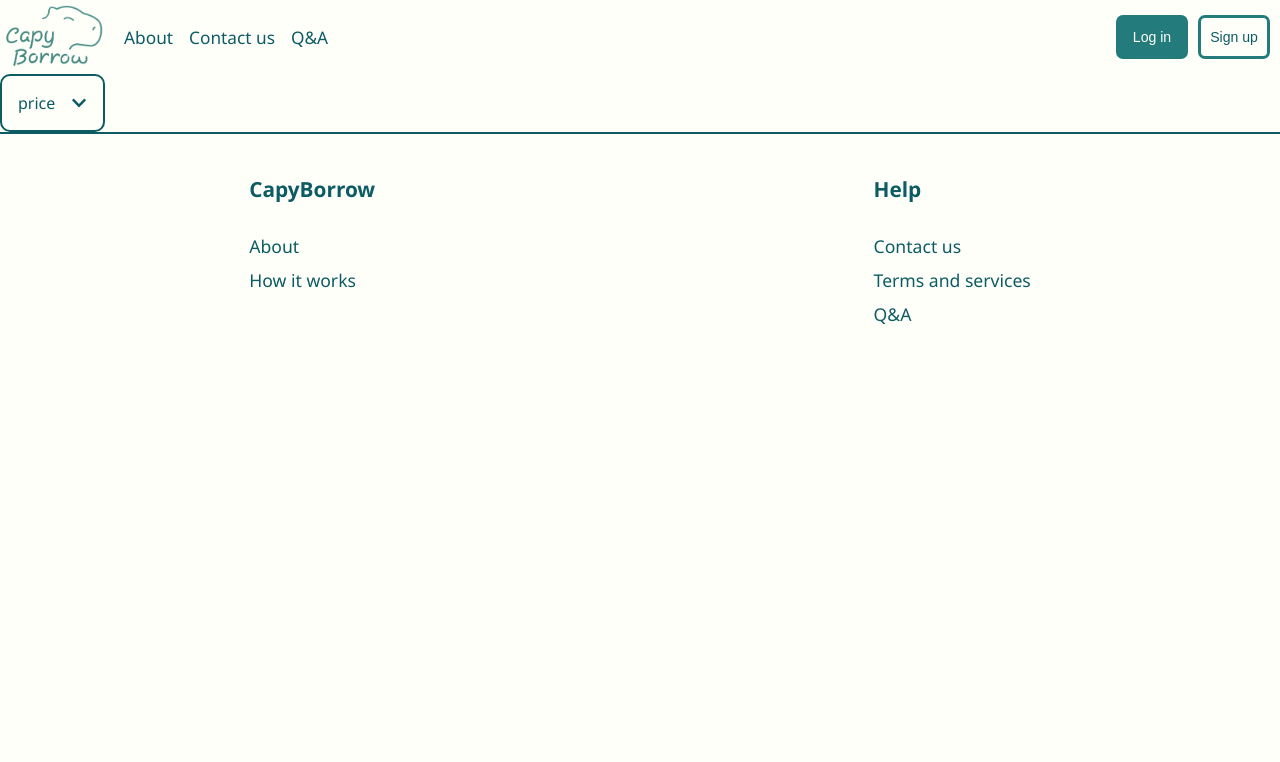
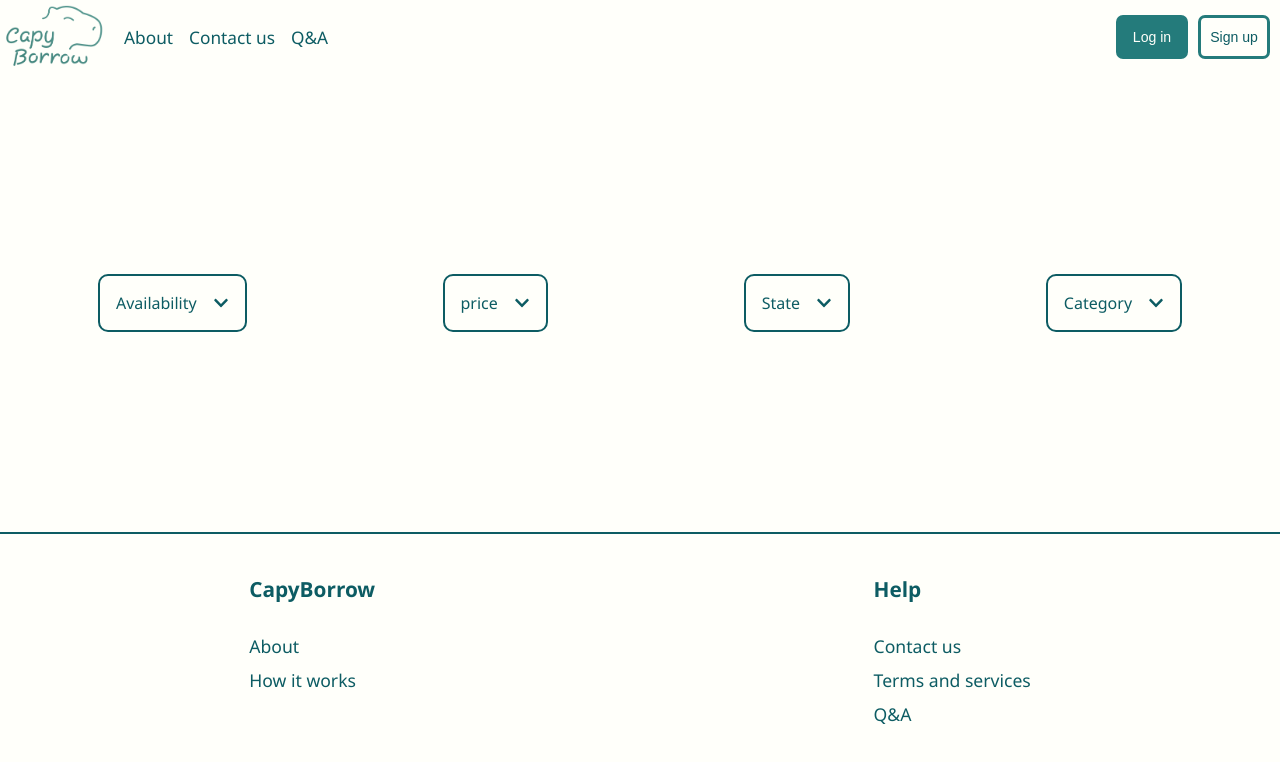
Before and after one commit to CapyBorrow-PDG/capyborrow, a React (Create React App) app in the folder frontend/: page /shop in a window 1280 px wide. Shown: the top 762 px of the page. Built offline with nearby package versions, Linux system fonts and the light colour scheme; the HTML template or start-up script is replaced by a standard one.

Commit message:
SCRUM-36 add buttons

```diff
--- a/frontend/src/pages/Shop.tsx
+++ b/frontend/src/pages/Shop.tsx
@@ -1,3 +1,4 @@
+import '../styles/Shop.css'
 import Select from 'react-select';
 import MySlider from '../components/Slider.tsx';
 import Article from '../components/Article.tsx';
@@ -33,10 +34,14 @@ const customStyles = {
 };
 
 const Shop = () => {
-
   return(
     <div>
-      <Dropdown buttontext="price" content={<MySlider />} />
+      <div className="filterslist">
+        <Dropdown buttontext="Availability" content={<p>oups</p>} />
+        <Dropdown buttontext="price" content={<MySlider />} />
+        <Dropdown buttontext="State" content={<p>oups</p>} />
+        <Dropdown buttontext="Category" content={<p>oups</p>} />
+      </div>
     </div>
   );
 };
--- a/frontend/src/styles/Dropdown.css
+++ b/frontend/src/styles/Dropdown.css
@@ -1,6 +1,7 @@
 .dropdown {
   position: relative;
-  width: 25%;
+  display: flex;
+  justify-content: center;
 }
 
 .dropdown-button {
@@ -32,10 +33,11 @@
   position: absolute;
   min-width: 100%;
   max-height: 40vh;
+  top: 80%;
   display: flex;
   flex-direction: column;
   padding: 1rem;
-  margin-top: 0.5rem;
+  margin-top: 1rem;
   background-color: var(--off-white);
   border-radius: 0.5rem;
   border: 2px solid var(--dark-turquoise);
--- a/frontend/src/styles/Shop.css
+++ b/frontend/src/styles/Shop.css
@@ -0,0 +1,7 @@
+.filterslist {
+  margin-top: 200px;
+  margin-bottom: 200px;
+  width: 100%;
+  display: flex;
+  justify-content: space-around;
+}
```
